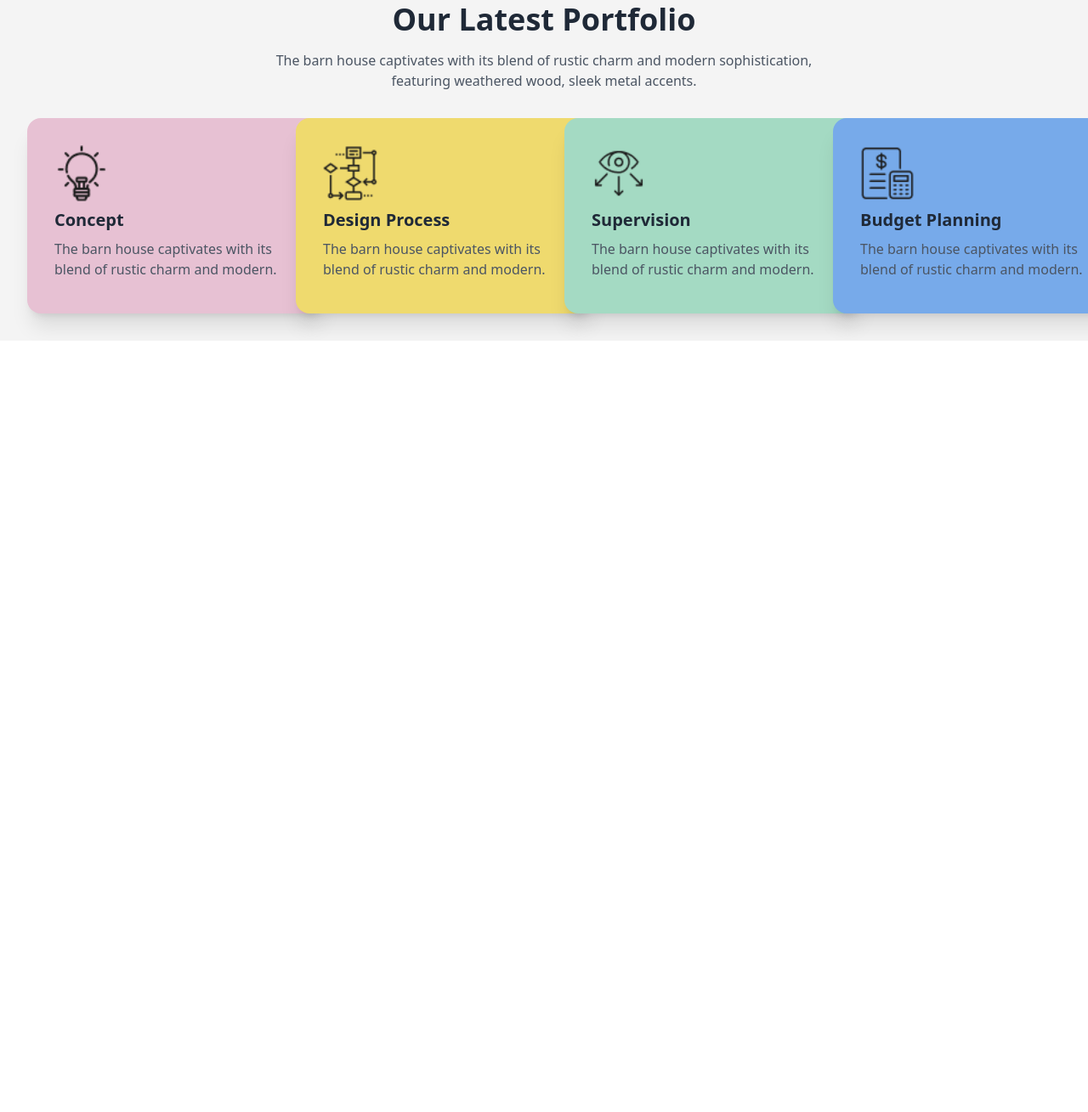
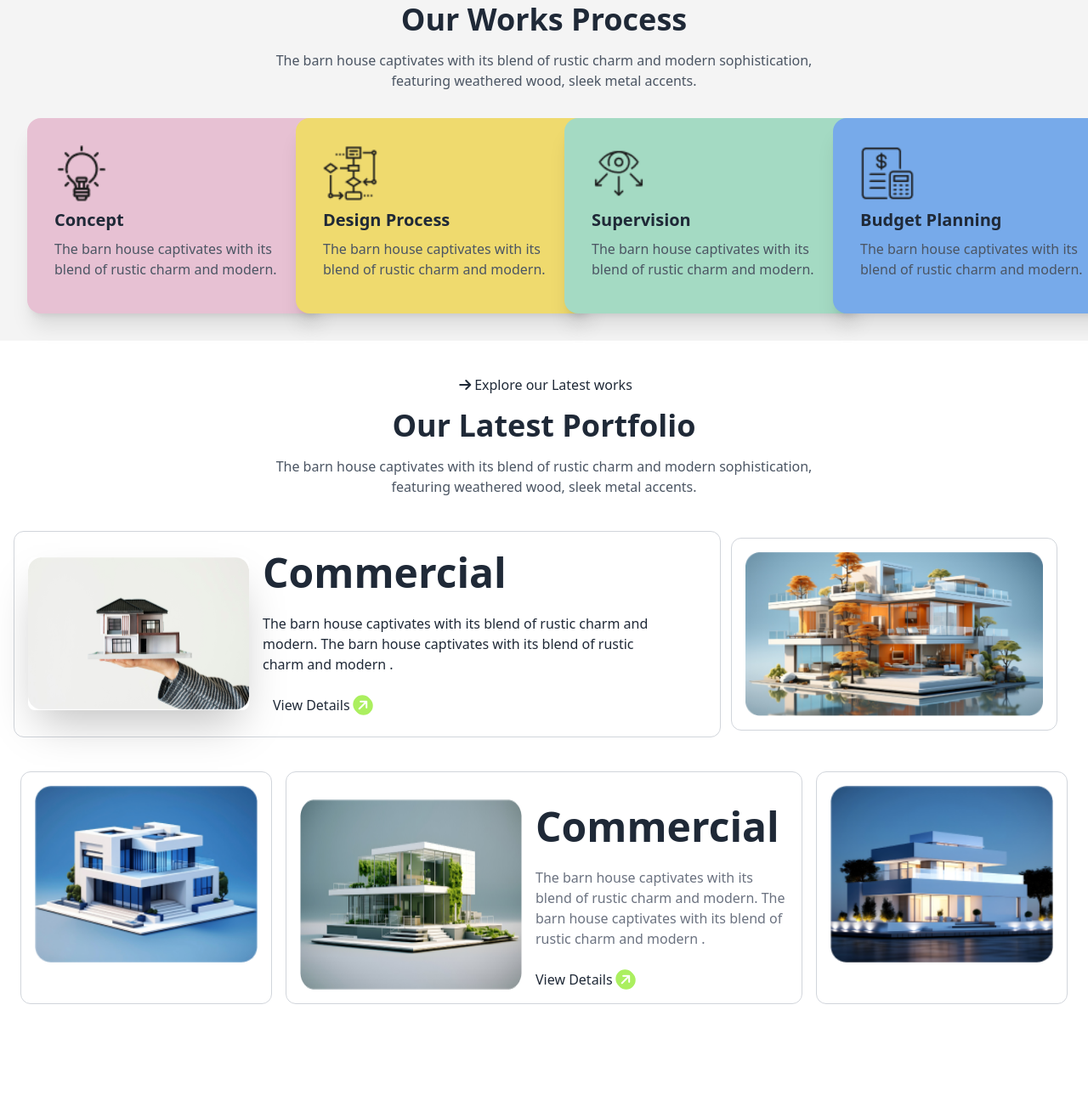
Before and after one commit to Bayzid004/Home-Architecture-Group, a plain HTML site: page index.html in a window 1280 px wide. Shown: the part 1328-2637 px from the top of the page at 85% size. Before the commit the page ends 1729 px from the top, so only its background shows below. Drawn offline with nearby package versions, Linux system fonts and the light colour scheme.

Commit message:
portfolio added

```diff
--- a/index.html
+++ b/index.html
@@ -144,7 +144,7 @@
               <div class="container  mx-auto pt-6">
                 <div class="text-center space-y-4">
                   <a class="px-3 py-2 bg-white rounded-full"><i class="fa-solid fa-arrow-right px-1"></i>How we works</a>
-                  <h1 class="text-4xl font-bold">Our Latest Portfolio</h1>
+                  <h1 class="text-4xl font-bold">Our Works Process</h1>
                   <p class="text-gray-600">The barn house captivates with its blend of rustic charm and modern sophistication, <br> featuring weathered wood, sleek metal accents.</p>
                 </div>
                 <!-- card -->
@@ -192,6 +192,63 @@
                 </div>
               </div>
          </section>
+         <!-- portfolio section -->
+          <section class="container mx-auto mt-10">
+            <div class="text-center space-y-4">
+              <a class="px-3 py-2 bg-white rounded-full"><i class="fa-solid fa-arrow-right px-1"></i>Explore our Latest works</a>
+              <h1 class="text-4xl font-bold">Our Latest Portfolio</h1>
+              <p class="text-gray-600">The barn house captivates with its blend of rustic charm and modern sophistication, <br> featuring weathered wood, sleek metal accents.</p>
+            </div>
+            <!-- card content -->
+            <div>
+              <!-- card-top -->
+               <div class="mt-10 grid grid-cols-1 lg:grid-cols-12 px-4">
+                  <div class="hero border border-solid border-gray-300 rounded-xl col-span-8">
+                    <div class="hero-content flex-col lg:flex-row">
+                      <img
+                        src="./assets/img1.png"
+                        class="max-w-sm rounded-lg shadow-2xl" />
+                      <div>
+                        <h1 class="text-5xl font-bold">Commercial</h1>
+                        <p class="py-6">
+                          The barn house captivates with its blend of rustic charm and modern. The barn house captivates with its blend of rustic charm and modern .
+                        </p>
+                        <a class="px-3 py-2 font-medium rounded-full">View Details  <i class="fa-solid fa-arrow-right -rotate-45 bg-button_1 text-white rounded-full p-1"></i>
+                      </div>
+                    </div>
+                  </div>
+                  <div class="col-span-4 lg:w-96 border border-solid border-gray-300 rounded-xl px-4 py-4">
+                    <img class="w-full" src="./assets/img2.png" alt="">
+                  </div>
+                <div></div>
+               </div>
+               <!-- card middle -->
+                <div class="lg:hidden w-96 border border-solid border-gray-300 rounded-xl px-4 py-4 ml-6">
+                  <img class="w-[370px] h-52" src="./assets/img5.png" alt="">
+                </div>
+                <!-- card last -->
+                 <div class="grid grid-cols-1 lg:grid-cols-12 gap-4 mt-4 pl-6 pr-6">
+                  <div class="col-span-3 border border-solid border-gray-300 rounded-xl px-4 py-4">
+                    <img class="w-full" src="./assets/img3.png" alt="">
+                  </div>
+                  <div class="col-span-6 border border-solid border-gray-300 rounded-xl px-4 py-4">
+                    <div class="lg:flex gap-4">
+                      <img class="w-80 mt-4" src="./assets/img4.png" alt="">
+                    <div class="mt-6">
+                      <h1 class="text-5xl font-bold">Commercial</h1>
+                        <p class="py-6 text-gray-500">
+                          The barn house captivates with its blend of rustic charm and modern. The barn house captivates with its blend of rustic charm and modern .
+                        </p>
+                        <button>View Details <i class="fa-solid fa-arrow-right -rotate-45 bg-button_1 text-white rounded-full p-1"></i></button>
+                    </div>
+                    </div>
+                  </div>
+                  <div class="col-span-3 border border-solid border-gray-300 rounded-xl px-4 py-4">
+                    <img class="w-full" src="./assets/img5.png" alt="">
+                  </div>
+                 </div>
+            </div>
+          </section>
     </main>
     <!-- footer section -->
     <footer></footer>
```
